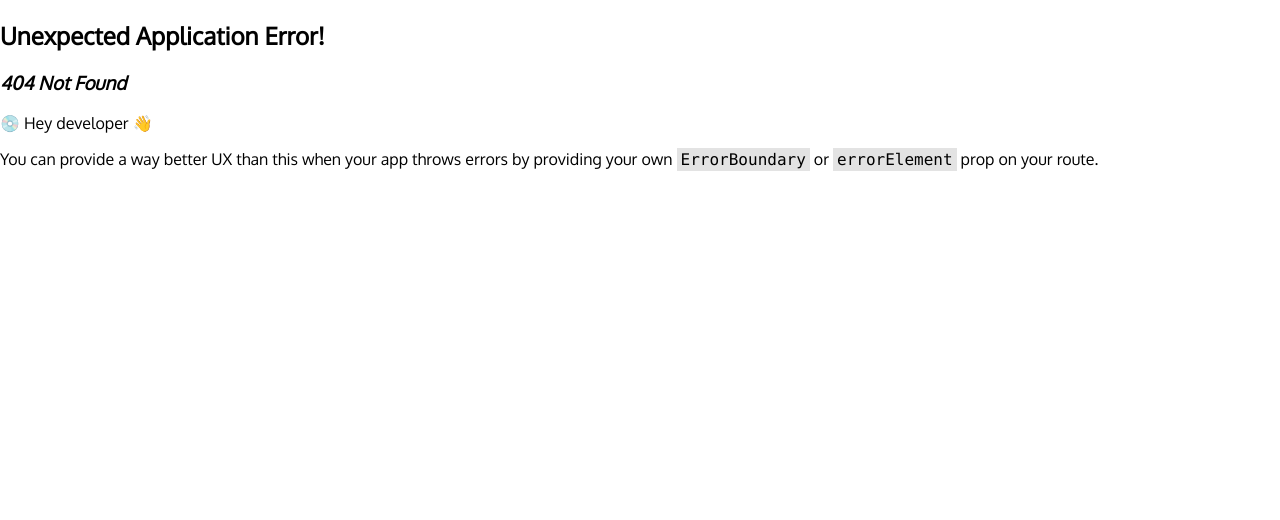
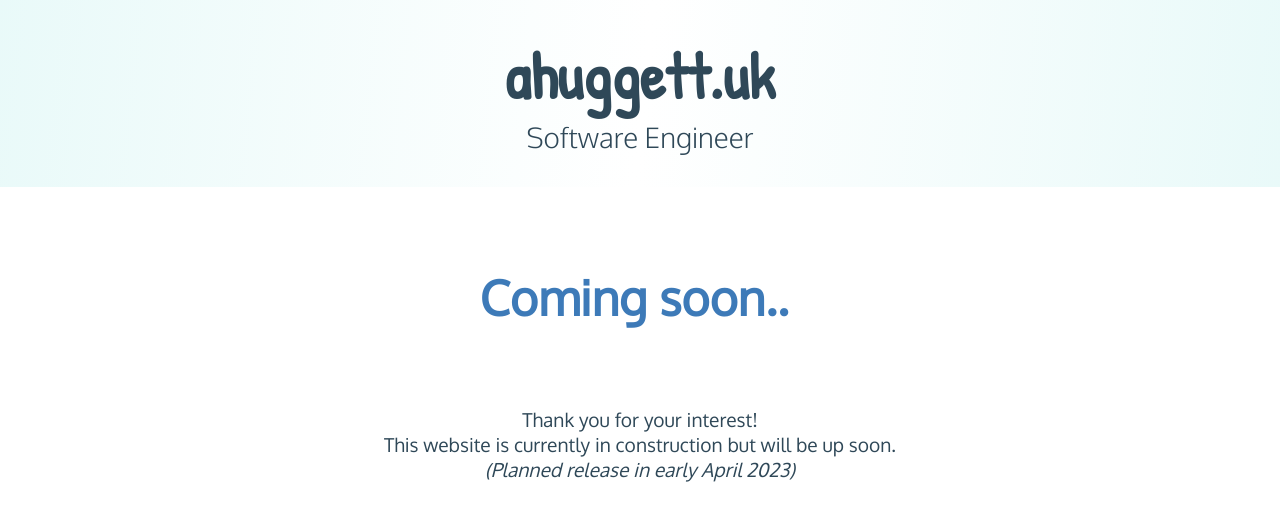
Before and after one commit to ahuggett26/website, a React (Create React App) app: page /about in a window 1280 px wide. Before the commit this address had no page. Shown: the top 520 px of the page. Built offline with nearby package versions, Linux system fonts and the light colour scheme; a web font is replaced by a local one.

Commit message:
Add about link path and redirect the home link to it
Also adds in a ComingSoonPage component, filling in for the about page, currently using the contents we already had for the title page

```diff
--- a/src/components/Home.scss
+++ b/src/components/Home.scss
@@ -4,39 +4,3 @@
     width: 100vw;
     height: 100vh;
 }
-
-.background {
-    text-align: center;
-}
-
-.coming-soon-title {
-    color: theme.$STEEL_BLUE;
-    font-size: 3rem;
-
-    margin: 0;
-    padding: 5rem 0;
-}
-
-.coming-soon-title::after {
-    content: '   ';
-    white-space: pre;
-    width: 52px;
-    animation-name: ellipsisPulse;
-    animation-duration: 2.5s;
-    animation-timing-function: linear;
-    animation-iteration-count: infinite;
-    animation-direction: alternate-reverse;
-}
-
-.coming-soon-description {
-    color: theme.$CHARCOAL;
-    font-size: 1.2rem;
-}
-
-@keyframes ellipsisPulse {
-    0% {content: "   "}
-    33% {content: ".  "}
-    66% {content: ".. "}
-    100% {content: "..."}
-    // 100% {content: "...";}
-}
--- a/src/components/Home.tsx
+++ b/src/components/Home.tsx
@@ -1,22 +1,17 @@
+import { Component } from 'react';
+import { Outlet } from 'react-router-dom';
 import './Home.scss';
 import Header from './home/Header';
 
-function Home() {
-  return (
-    <div className='home-container'>
-      <Header/>
-      <div className="background">
-        <h2 className="coming-soon-title">Coming soon</h2>
-        <span className="coming-soon-description">
-          Thank you for your interest!
-          <br/>
-          This website is currently in construction but will be up soon.
-          <br/>
-          <i>(Planned release in early April 2023)</i>
-        </span>
+class Home extends Component {
+  render() {
+    return (
+      <div className='home-container'>
+        <Header/>
+        <Outlet/>
       </div>
-    </div>
-  );
+    );
+  }
 }
 
 export default Home;
--- /dev/null
+++ b/src/components/construction/ComingSoonPage.scss
@@ -0,0 +1,36 @@
+@use "../../styles/theme";
+
+.background {
+    text-align: center;
+}
+
+.coming-soon-title {
+    color: theme.$STEEL_BLUE;
+    font-size: 3rem;
+
+    margin: 0;
+    padding: 5rem 0;
+}
+
+.coming-soon-title::after {
+    content: '   ';
+    white-space: pre;
+    width: 52px;
+    animation-name: ellipsisPulse;
+    animation-duration: 2.5s;
+    animation-timing-function: linear;
+    animation-iteration-count: infinite;
+    animation-direction: alternate-reverse;
+}
+
+.coming-soon-description {
+    color: theme.$CHARCOAL;
+    font-size: 1.2rem;
+}
+
+@keyframes ellipsisPulse {
+    0% {content: "   "}
+    33% {content: ".  "}
+    66% {content: ".. "}
+    100% {content: "..."}
+}
--- /dev/null
+++ b/src/components/construction/ComingSoonPage.tsx
@@ -0,0 +1,21 @@
+import { Component } from 'react';
+import './ComingSoonPage.scss';
+
+class ComingSoonPage extends Component {
+    render() {
+        return (
+            <div className="background">
+                <h2 className="coming-soon-title">Coming soon</h2>
+                <span className="coming-soon-description">
+                Thank you for your interest!
+                <br/>
+                This website is currently in construction but will be up soon.
+                <br/>
+                <i>(Planned release in early April 2023)</i>
+                </span>
+            </div>
+        );
+    }
+}
+
+export default ComingSoonPage;
```
Also changed, not shown: src/index.tsx (+13 -2 lines).
